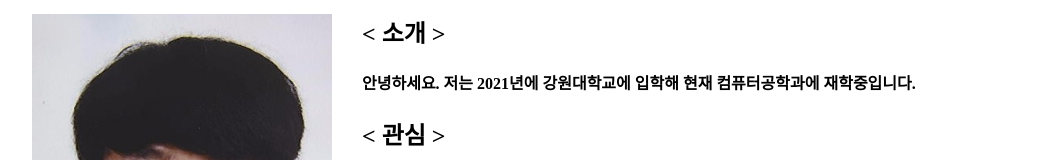
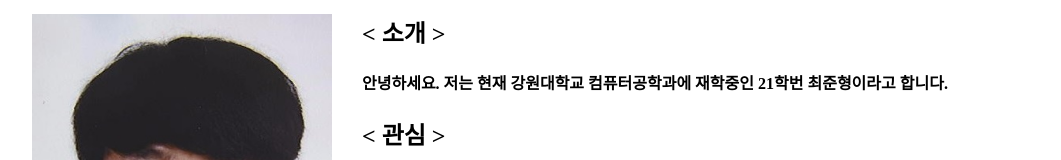
Before and after one commit to JunhyeongChoi/SPA, a plain HTML site: page index.html in a window 1280 px wide. Shown: the part 174-334 px from the top of the page, without its empty margins (108-1169 px from the left). Drawn offline with nearby package versions, Linux system fonts and the light colour scheme.

Commit message:
second commit

```diff
--- a/index.html
+++ b/index.html
@@ -428,7 +428,7 @@
             </div>
             <div id="text-order">
                 <h2> &lt 소개 &gt</h2>
-                <h4>안녕하세요. 저는 2021년에 강원대학교에 입학해 현재 컴퓨터공학과에 재학중입니다. </h4>
+                <h4>안녕하세요. 저는 현재 강원대학교 컴퓨터공학과에 재학중인 21학번 최준형이라고 합니다.</h4>
                 <h2> &lt 관심 &gt</h2>
                 <h4>저는 현재 웹 개발에 관심있고 그 중에서도 백엔드 개발에 관심이 있습니다. 그래서 Python기반인 Django 프레임워크에 대해서 공부중이고 DRF에 대해서도 공부할 예정입니다. 이후 대외활동을 통해 팀프로젝트도 진행해볼 예정입니다.</h4>
                 <h2> &lt 취미 &gt</h2>
```
